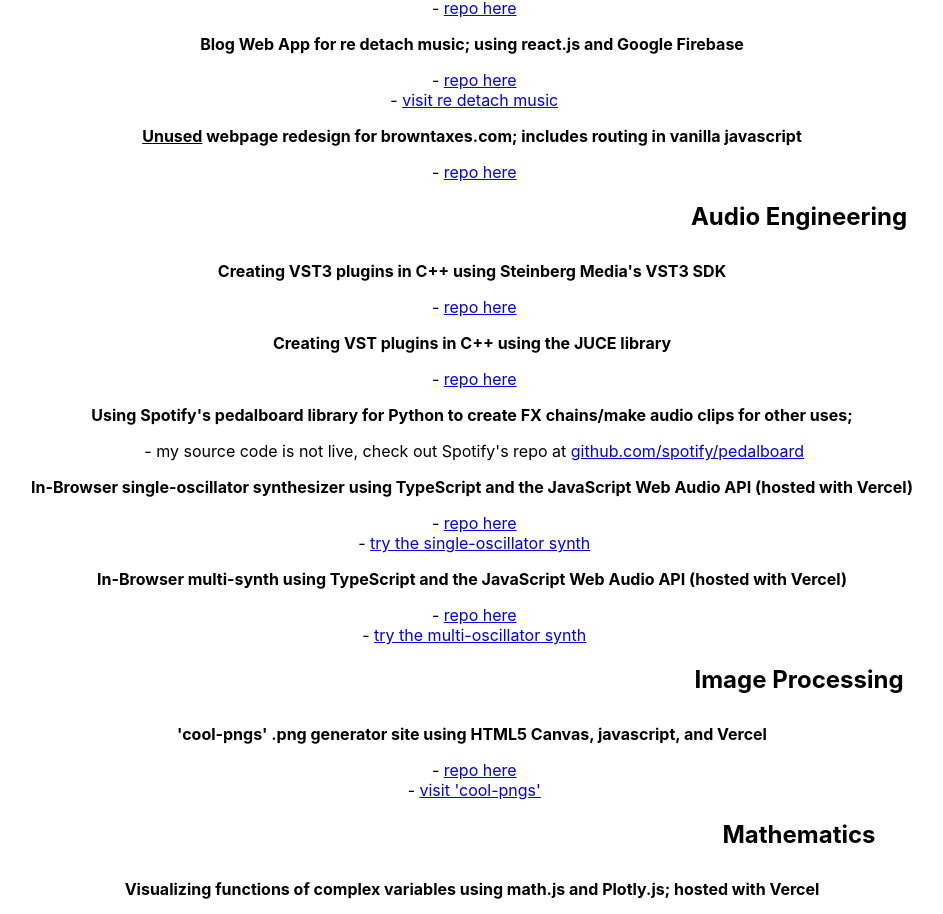
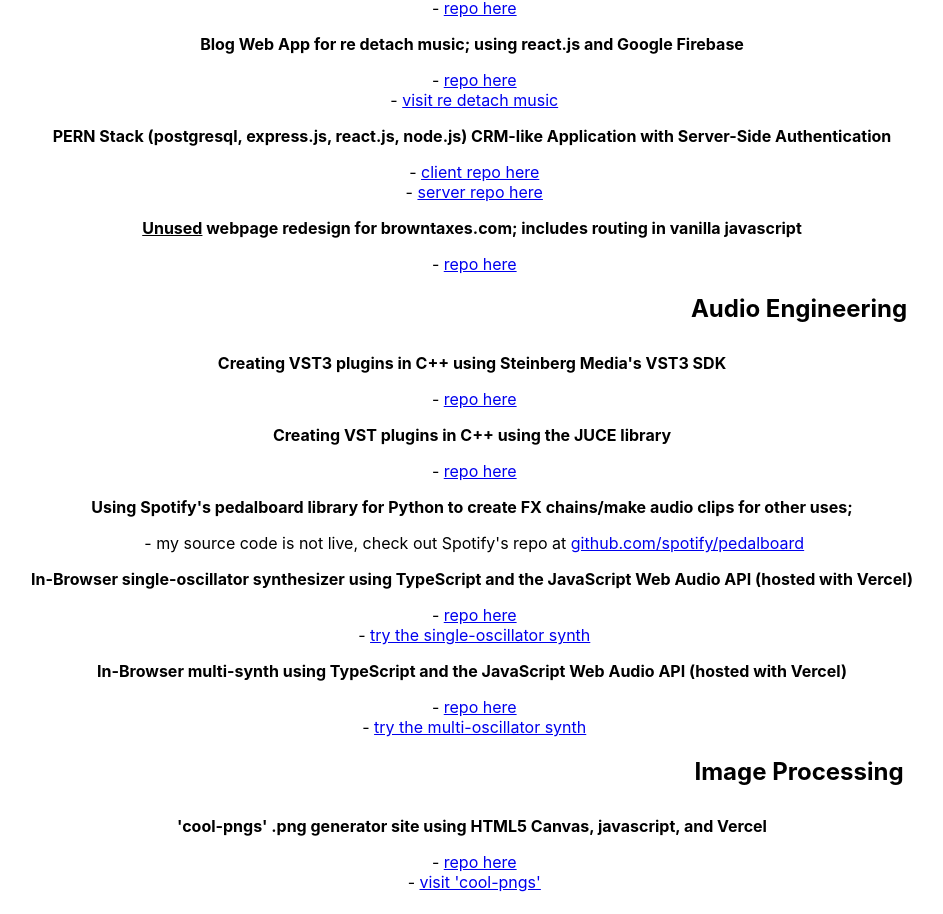
Before and after one commit to rolinmb/rmb-portfolio-react, a React (Create React App) app: page /projects in a window 1280 px wide. Shown: the part 939-1853 px from the top of the page, without its empty margins (208-1151 px from the left). Built offline with nearby package versions, Linux system fonts and the light colour scheme.

Commit message:
adding PERN full stack project

```diff
--- a/src/components/Projects.js
+++ b/src/components/Projects.js
@@ -45,6 +45,12 @@ function Projects() {
 			  &nbsp;- <a target='_blank' rel='noopener noreferrer' href="https://github.com/rolinmb/redetach-music">repo here</a>
 			  <br />
 			  &nbsp;- <a target='_blank' rel='noopener noreferrer' href="https://redetach-music.web.app">visit re detach music</a>
+			</li>
+			<li>
+			  <p>PERN Stack (postgresql, express.js, react.js, node.js) CRM-like Application with Server-Side Authentication</p>
+			  &nbsp;- <a target='_blank' rel='noopener noreferrer' href="https://github.com/rolinmb/pern-client">client repo here</a>
+			  <br />
+			  &nbsp;- <a target='_blank' rel='noopener noreferrer' href="https://github.com/rolinmb/pern-server">server repo here</a>
 			</li>
 			<li>
 			  <p><u>Unused</u> webpage redesign for browntaxes.com; includes routing in vanilla javascript</p>
```
